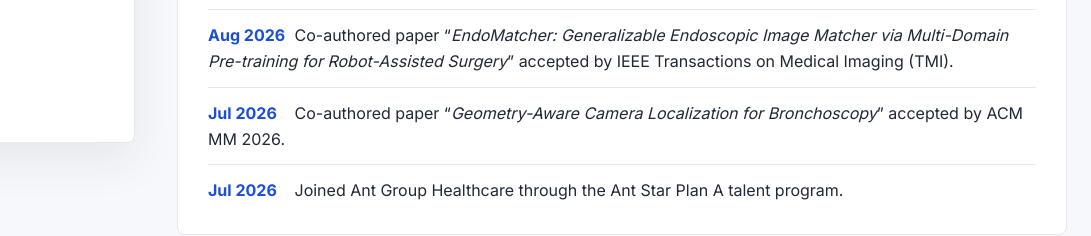
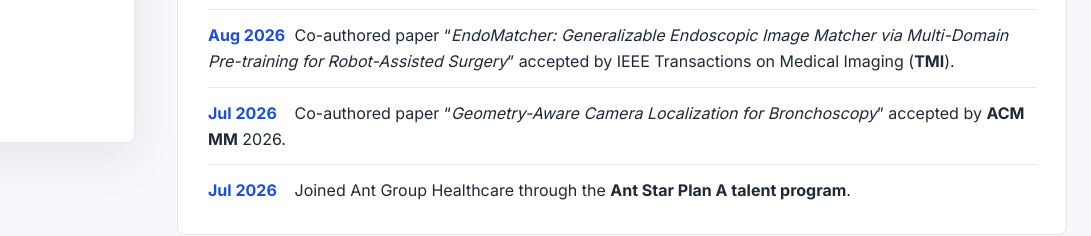
Before and after one commit to TianCuteQY/TianCuteQY.github.io, a plain HTML site: page index.html in a window 1280 px wide. Shown: the part 585-821 px from the top of the page, 189-1280 px from the left. Drawn offline with Linux system fonts and the light colour scheme.

Commit message:
Emphasize news highlights

```diff
--- a/index.html
+++ b/index.html
@@ -84,9 +84,9 @@
           </div>
           <ul class="compact-list">
             <li><span>Oct 2026</span> Our team DeepTree <strong>ranked 1st</strong> 🥇 in the <strong>ATM26 Challenge</strong>, Track 2: Airway Anatomical Labeling, topping both the validation and long-term test leaderboards.</li>
-            <li><span>Aug 2026</span> Co-authored paper &ldquo;<em>EndoMatcher: Generalizable Endoscopic Image Matcher via Multi-Domain Pre-training for Robot-Assisted Surgery</em>&rdquo; accepted by IEEE Transactions on Medical Imaging (TMI).</li>
-            <li><span>Jul 2026</span> Co-authored paper &ldquo;<em>Geometry-Aware Camera Localization for Bronchoscopy</em>&rdquo; accepted by ACM MM 2026.</li>
-            <li><span>Jul 2026</span> Joined Ant Group Healthcare through the Ant Star Plan A talent program.</li>
+            <li><span>Aug 2026</span> Co-authored paper &ldquo;<em>EndoMatcher: Generalizable Endoscopic Image Matcher via Multi-Domain Pre-training for Robot-Assisted Surgery</em>&rdquo; accepted by IEEE Transactions on Medical Imaging (<strong>TMI</strong>).</li>
+            <li><span>Jul 2026</span> Co-authored paper &ldquo;<em>Geometry-Aware Camera Localization for Bronchoscopy</em>&rdquo; accepted by <strong>ACM MM</strong> 2026.</li>
+            <li><span>Jul 2026</span> Joined Ant Group Healthcare through the <strong>Ant Star Plan A talent program</strong>.</li>
           </ul>
         </section>
 
```
